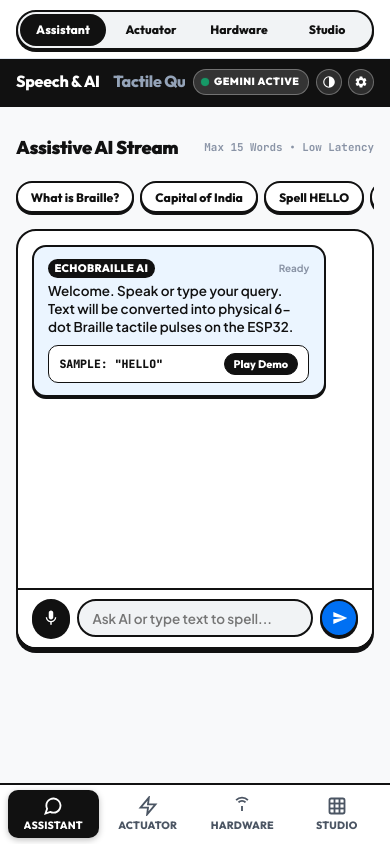
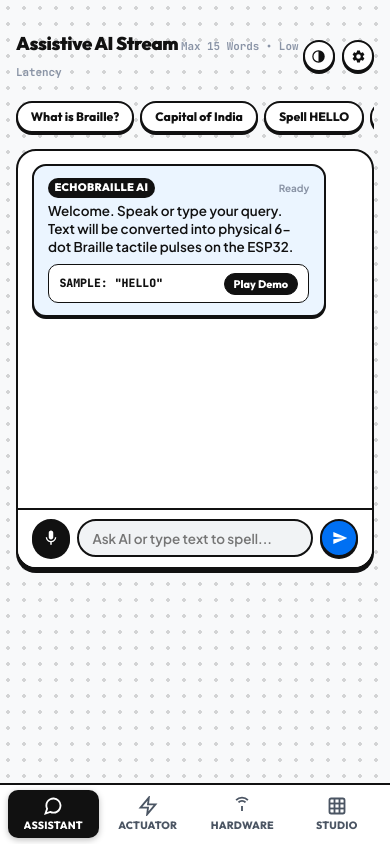
Before and after one commit to dhamodharan-13/EchoBraille, a website: page app/web/index.html in a window 390 px wide. Drawn offline with Linux system fonts and the light colour scheme.

Commit message:
feat(mobile): remove redundant top navigation and subheader bars, add tactile dots-filled background

```diff
--- a/app/web/app.js
+++ b/app/web/app.js
@@ -139,12 +139,7 @@ function switchTab(tabId) {
     const dockBtn = document.getElementById(`dock-btn-${tabId}`);
     if (dockBtn) dockBtn.classList.add('active');
 
-    // 2. Synchronize Top Segmented Buttons
-    document.querySelectorAll('.segmented-pill-btn').forEach(btn => btn.classList.remove('active'));
-    const segBtn = document.getElementById(`seg-btn-${tabId}`);
-    if (segBtn) segBtn.classList.add('active');
-
-    // 3. Switch View Panels
+    // 2. Switch View Panels
     document.querySelectorAll('.view-panel').forEach(panel => {
         panel.classList.remove('active');
         panel.style.display = 'none';
@@ -153,45 +148,6 @@ function switchTab(tabId) {
     if (activePanel) {
         activePanel.style.display = 'block';
         activePanel.classList.add('active');
-    }
-
-    // 4. Update Formal Black Category Banner
-    updateCategoryBanner(tabId);
-}
-
-function updateCategoryBanner(tabId) {
-    const tagsContainer = document.getElementById('category-strip-tags');
-    const statusText = document.getElementById('strip-status-text');
-    if (!tagsContainer) return;
-
-    if (tabId === 'assistant') {
-        tagsContainer.innerHTML = `
-            <span class="black-tag-item active">Speech & AI</span>
-            <span class="black-tag-item">Tactile Queue</span>
-            <span class="black-tag-item">Direct Spell</span>
-        `;
-        if (statusText) statusText.textContent = "Gemini Active";
-    } else if (tabId === 'actuator') {
-        tagsContainer.innerHTML = `
-            <span class="black-tag-item active">Physical 6-Pin</span>
-            <span class="black-tag-item">SH1106 OLED</span>
-            <span class="black-tag-item">Diff Engine</span>
-        `;
-        if (statusText) statusText.textContent = "Servo Ready";
-    } else if (tabId === 'hardware') {
-        tagsContainer.innerHTML = `
-            <span class="black-tag-item active">Nordic UART BLE</span>
-            <span class="black-tag-item">WebSerial</span>
-            <span class="black-tag-item">PCA9685 PWM</span>
-        `;
-        if (statusText) statusText.textContent = "Port 0x40";
-    } else if (tabId === 'studio') {
-        tagsContainer.innerHTML = `
-            <span class="black-tag-item active">Interactive Builder</span>
-            <span class="black-tag-item">Grade-1 UEB</span>
-            <span class="black-tag-item">SIH Specs</span>
-        `;
-        if (statusText) statusText.textContent = "Cell 2x3";
     }
 }
 
--- a/app/web/index.html
+++ b/app/web/index.html
@@ -32,50 +32,7 @@
         </div>
     </div>
 
-    <!-- ==========================================
-         TOP SEGMENTED TABS (CLEAN, NO EMOJIS)
-         ========================================== -->
-    <div class="segmented-nav-wrapper">
-        <div class="segmented-pill-container">
-            <button class="segmented-pill-btn active" id="seg-btn-assistant" onclick="switchTab('assistant')">
-                <span>Assistant</span>
-            </button>
-            <button class="segmented-pill-btn" id="seg-btn-actuator" onclick="switchTab('actuator')">
-                <span>Actuator</span>
-            </button>
-            <button class="segmented-pill-btn" id="seg-btn-hardware" onclick="switchTab('hardware')">
-                <span>Hardware</span>
-            </button>
-            <button class="segmented-pill-btn" id="seg-btn-studio" onclick="switchTab('studio')">
-                <span>Studio</span>
-            </button>
-        </div>
-    </div>
 
-    <!-- ==========================================
-         FORMAL BLACK SUBHEADER STRIP (NO PINK)
-         ========================================== -->
-    <div class="black-category-strip">
-        <div class="black-strip-inner">
-            <div class="black-strip-tags" id="category-strip-tags">
-                <span class="black-tag-item active">Speech & AI</span>
-                <span class="black-tag-item">Tactile Queue</span>
-                <span class="black-tag-item">Direct Spell</span>
-            </div>
-            <div class="black-strip-right">
-                <div class="black-live-pill">
-                    <span class="pulsing-dot"></span>
-                    <span id="strip-status-text">Gemini Active</span>
-                </div>
-                <button class="strip-util-btn" id="high-contrast-toggle" title="High Contrast Mode" onclick="toggleHighContrast()">
-                    <svg viewBox="0 0 24 24"><path fill="currentColor" d="M12 2a10 10 0 1 0 10 10A10 10 0 0 0 12 2zm0 18a8 8 0 0 1 0-16v16z"/></svg>
-                </button>
-                <button class="strip-util-btn" id="settings-toggle" title="Settings" onclick="openSettingsModal()">
-                    <svg viewBox="0 0 24 24"><path fill="currentColor" d="M19.14 12.94c.04-.3.06-.61.06-.94 0-.32-.02-.64-.07-.94l2.03-1.58a.49.49 0 0 0 .12-.61l-1.92-3.32a.488.488 0 0 0-.59-.22l-2.39.96c-.5-.38-1.03-.7-1.62-.94l-.36-2.54a.484.484 0 0 0-.48-.41h-3.84c-.24 0-.43.17-.47.41l-.36 2.54c-.59.24-1.13.57-1.62.94l-2.39-.96c-.22-.08-.47 0-.59.22L2.74 8.87c-.12.21-.08.47.12.61l2.03 1.58c-.05.3-.09.63-.09.94s.02.64.07.94l-2.03 1.58a.49.49 0 0 0-.12.61l1.92 3.32c.12.22.37.29.59.22l2.39-.96c.5.38 1.03.7 1.62.94l.36 2.54c.05.24.24.41.48.41h3.84c.24 0 .44-.17.47-.41l.36-2.54c.59-.24 1.13-.56 1.62-.94l2.39.96c.22.08.47 0 .59-.22l1.92-3.32c.12-.22.07-.47-.12-.61l-2.01-1.58zM12 15.6a3.6 3.6 0 1 1 0-7.2 3.6 3.6 0 0 1 0 7.2z"/></svg>
-                </button>
-            </div>
-        </div>
-    </div>
 
     <!-- ==========================================
          MAIN APPLICATION CONTENT
@@ -90,8 +47,18 @@
 
                 <!-- Section Marker -->
                 <div class="section-marker-row">
-                    <span class="section-marker-title">Assistive AI Stream</span>
-                    <span class="section-marker-badge">Max 15 Words • Low Latency</span>
+                    <div>
+                        <span class="section-marker-title">Assistive AI Stream</span>
+                        <span class="section-marker-badge">Max 15 Words • Low Latency</span>
+                    </div>
+                    <div class="header-util-actions">
+                        <button class="header-util-btn" id="high-contrast-toggle" title="High Contrast Mode" onclick="toggleHighContrast()">
+                            <svg viewBox="0 0 24 24"><path fill="currentColor" d="M12 2a10 10 0 1 0 10 10A10 10 0 0 0 12 2zm0 18a8 8 0 0 1 0-16v16z"/></svg>
+                        </button>
+                        <button class="header-util-btn" id="settings-toggle" title="Settings" onclick="openSettingsModal()">
+                            <svg viewBox="0 0 24 24"><path fill="currentColor" d="M19.14 12.94c.04-.3.06-.61.06-.94 0-.32-.02-.64-.07-.94l2.03-1.58a.49.49 0 0 0 .12-.61l-1.92-3.32a.488.488 0 0 0-.59-.22l-2.39.96c-.5-.38-1.03-.7-1.62-.94l-.36-2.54a.484.484 0 0 0-.48-.41h-3.84c-.24 0-.43.17-.47.41l-.36 2.54c-.59.24-1.13.57-1.62.94l-2.39-.96c-.22-.08-.47 0-.59.22L2.74 8.87c-.12.21-.08.47.12.61l2.03 1.58c-.05.3-.09.63-.09.94s.02.64.07.94l-2.03 1.58a.49.49 0 0 0-.12.61l1.92 3.32c.12.22.37.29.59.22l2.39-.96c.5.38 1.03.7 1.62.94l.36 2.54c.05.24.24.41.48.41h3.84c.24 0 .44-.17.47-.41l.36-2.54c.59-.24 1.13-.56 1.62-.94l2.39.96c.22.08.47 0 .59-.22l1.92-3.32c.12-.22.07-.47-.12-.61l-2.01-1.58zM12 15.6a3.6 3.6 0 1 1 0-7.2 3.6 3.6 0 0 1 0 7.2z"/></svg>
+                        </button>
+                    </div>
                 </div>
 
                 <!-- Formal Prompt Chips (No Emojis) -->
--- a/app/web/styles.css
+++ b/app/web/styles.css
@@ -50,6 +50,11 @@
     --font-body: 'Plus Jakarta Sans', -apple-system, sans-serif;
     --font-mono: 'JetBrains Mono', monospace;
 
+    /* Tactile Dot Pattern Canvas */
+    --dot-color: rgba(17, 17, 17, 0.16);
+    --dot-size: 1.8px;
+    --dot-space: 16px;
+
     /* Animations */
     --ease-bounce: cubic-bezier(0.34, 1.56, 0.64, 1);
     --ease-smooth: cubic-bezier(0.16, 1, 0.3, 1);
@@ -58,6 +63,7 @@
 /* High Contrast Mode */
 body.high-contrast {
     --bg-canvas: #000000;
+    --dot-color: rgba(255, 255, 255, 0.22);
     --bg-surface: #111111;
     --bg-surface-alt: #1F1F1F;
     --text-primary: #FFFFFF;
@@ -90,6 +96,9 @@ html {
 body {
     font-family: var(--font-body);
     background-color: var(--bg-canvas);
+    background-image: radial-gradient(circle, var(--dot-color) var(--dot-size), transparent var(--dot-size));
+    background-size: var(--dot-space) var(--dot-space);
+    background-position: 0 0;
     color: var(--text-primary);
     width: 100%;
     max-width: 100vw;
@@ -223,157 +232,36 @@ body {
     }
 }
 
-/* ==========================================================================
-   TOP SEGMENTED PILL BAR (STARTS AT TOP WITH SAFE-AREA INSET)
-   ========================================================================== */
-.segmented-nav-wrapper {
-    background: var(--bg-surface);
-    padding: max(0.6rem, env(safe-area-inset-top)) 1rem 0.5rem 1rem;
-    border-bottom: 1.5px solid #E2E8F0;
+/* Minimal Header Actions in Section Marker */
+.header-util-actions {
+    display: flex;
+    align-items: center;
+    gap: 0.45rem;
 }
 
-.segmented-pill-container {
-    width: 100%;
-    max-width: 520px;
-    margin: 0 auto;
-    background: var(--bg-surface-alt);
+.header-util-btn {
+    width: 32px;
+    height: 32px;
+    border-radius: 50%;
     border: var(--border-dark);
-    border-radius: var(--radius-pill);
-    padding: 2px;
-    display: flex;
-    align-items: center;
-    justify-content: space-between;
-    gap: 2px;
-    box-shadow: var(--shadow-pop-sm);
-}
-
-.segmented-pill-btn {
-    flex: 1;
-    height: 32px;
-    border-radius: var(--radius-pill);
-    border: none;
-    background: transparent;
-    color: var(--text-primary);
-    font-family: var(--font-heading);
-    font-size: 0.76rem;
-    font-weight: 800;
-    cursor: pointer;
-    transition: all 0.2s ease;
-    display: flex;
-    align-items: center;
-    justify-content: center;
-}
-
-.segmented-pill-btn.active {
-    background: var(--color-black);
-    color: #FFFFFF;
-}
-
-/* ==========================================================================
-   FORMAL BLACK CATEGORY STRIP (REPLACES THE PINK BAR!)
-   ========================================================================== */
-.black-category-strip {
-    background: var(--color-black);
-    border-bottom: var(--border-dark);
-    padding: 0.65rem 1rem;
-    color: #FFFFFF;
-}
-
-.black-strip-inner {
-    width: 100%;
-    max-width: 520px;
-    margin: 0 auto;
-    display: flex;
-    align-items: center;
-    justify-content: space-between;
-    gap: 0.5rem;
-}
-
-.black-strip-tags {
-    display: flex;
-    align-items: center;
-    gap: 0.85rem;
-    overflow-x: auto;
-    scrollbar-width: none;
-}
-
-.black-strip-tags::-webkit-scrollbar {
-    display: none;
-}
-
-.black-tag-item {
-    font-family: var(--font-heading);
-    font-size: 1rem;
-    font-weight: 800;
-    letter-spacing: -0.3px;
-    color: #94A3B8;
-    white-space: nowrap;
-    cursor: pointer;
-    transition: color 0.2s ease;
-}
-
-.black-tag-item.active {
-    color: #FFFFFF;
-}
-
-.black-strip-right {
-    display: flex;
-    align-items: center;
-    gap: 0.4rem;
-}
-
-.black-live-pill {
-    background: rgba(255, 255, 255, 0.15);
-    border: 1px solid rgba(255, 255, 255, 0.3);
-    color: #FFFFFF;
-    font-family: var(--font-heading);
-    font-size: 0.65rem;
-    font-weight: 900;
-    padding: 0.25rem 0.55rem;
-    border-radius: var(--radius-pill);
-    text-transform: uppercase;
-    letter-spacing: 0.5px;
-    display: inline-flex;
-    align-items: center;
-    gap: 0.35rem;
-    white-space: nowrap;
-}
-
-.black-live-pill .pulsing-dot {
-    width: 6px;
-    height: 6px;
-    border-radius: 50%;
-    background: var(--color-green);
-    animation: livePulse 1.5s infinite;
-}
-
-.strip-util-btn {
-    width: 26px;
-    height: 26px;
-    border-radius: 50%;
-    border: 1px solid rgba(255, 255, 255, 0.3);
-    background: rgba(255, 255, 255, 0.12);
+    background: var(--bg-surface);
     display: flex;
     align-items: center;
     justify-content: center;
     cursor: pointer;
-    color: #FFFFFF;
+    color: var(--color-black);
+    box-shadow: var(--shadow-pop-sm);
     transition: all 0.15s ease;
 }
 
-.strip-util-btn:active {
-    transform: scale(0.92);
-    background: rgba(255, 255, 255, 0.25);
+.header-util-btn:active {
+    transform: translateY(2px);
+    box-shadow: none;
 }
 
-.strip-util-btn svg {
-    width: 14px;
-    height: 14px;
-}
-
-@keyframes livePulse {
-    0%, 100% { transform: scale(1); opacity: 1; }
-    50% { transform: scale(1.4); opacity: 0.6; }
+.header-util-btn svg {
+    width: 15px;
+    height: 15px;
 }
 
 /* ==========================================================================
@@ -383,7 +271,7 @@ body {
     width: 100%;
     max-width: 520px;
     margin: 0 auto;
-    padding: 0.85rem 1rem 95px 1rem; /* 95px bottom padding guarantees zero overlap with dock */
+    padding: max(1.1rem, env(safe-area-inset-top)) 1rem 95px 1rem; /* 95px bottom padding guarantees zero overlap with dock */
 }
 
 .view-panel {
```
